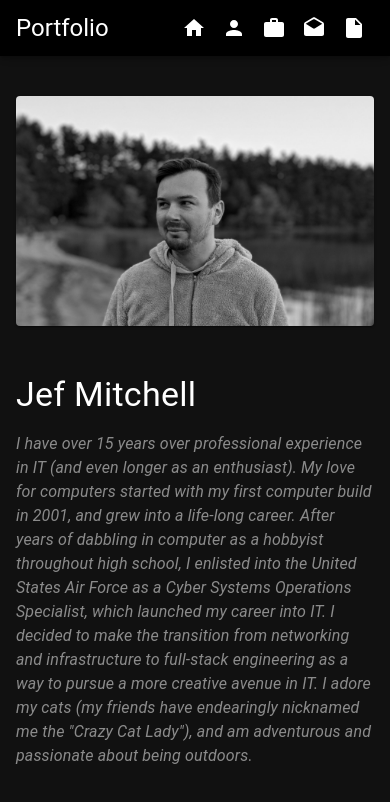
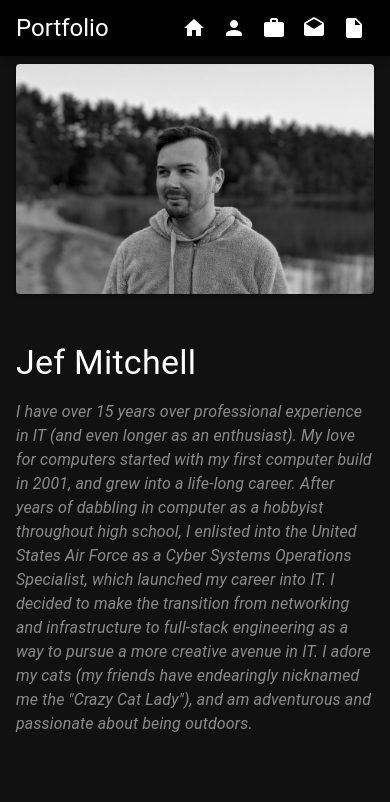
Before and after one commit to OneFJef/Portfolio-React, a React (Create React App) app: page /about in a window 390 px wide. Shown: the top 802 px of the page. Built offline with nearby package versions, Linux system fonts and the light colour scheme.

Commit message:
adjusted about's mobile view

```diff
--- a/src/components/About.tsx
+++ b/src/components/About.tsx
@@ -27,9 +27,9 @@ export default function About() {
       {/* Mobile View */}
       <Box
         sx={{
+          mt: 6,
           display: { xs: "flex", md: "flex", lg: "none" },
-          height: "100vh",
-          py: 10,
+          height: "90vh",
           justifyContent: "center",
           color: "white",
         }}
```
